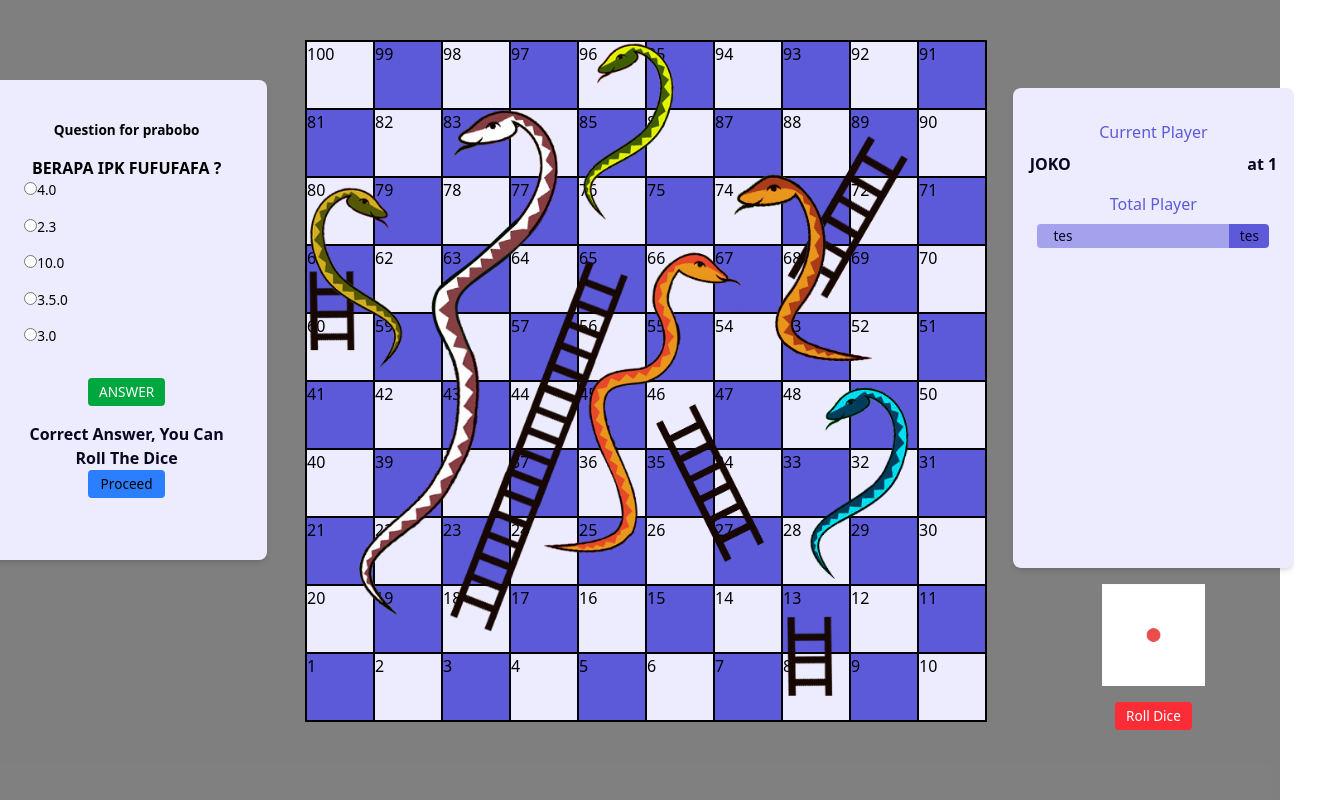
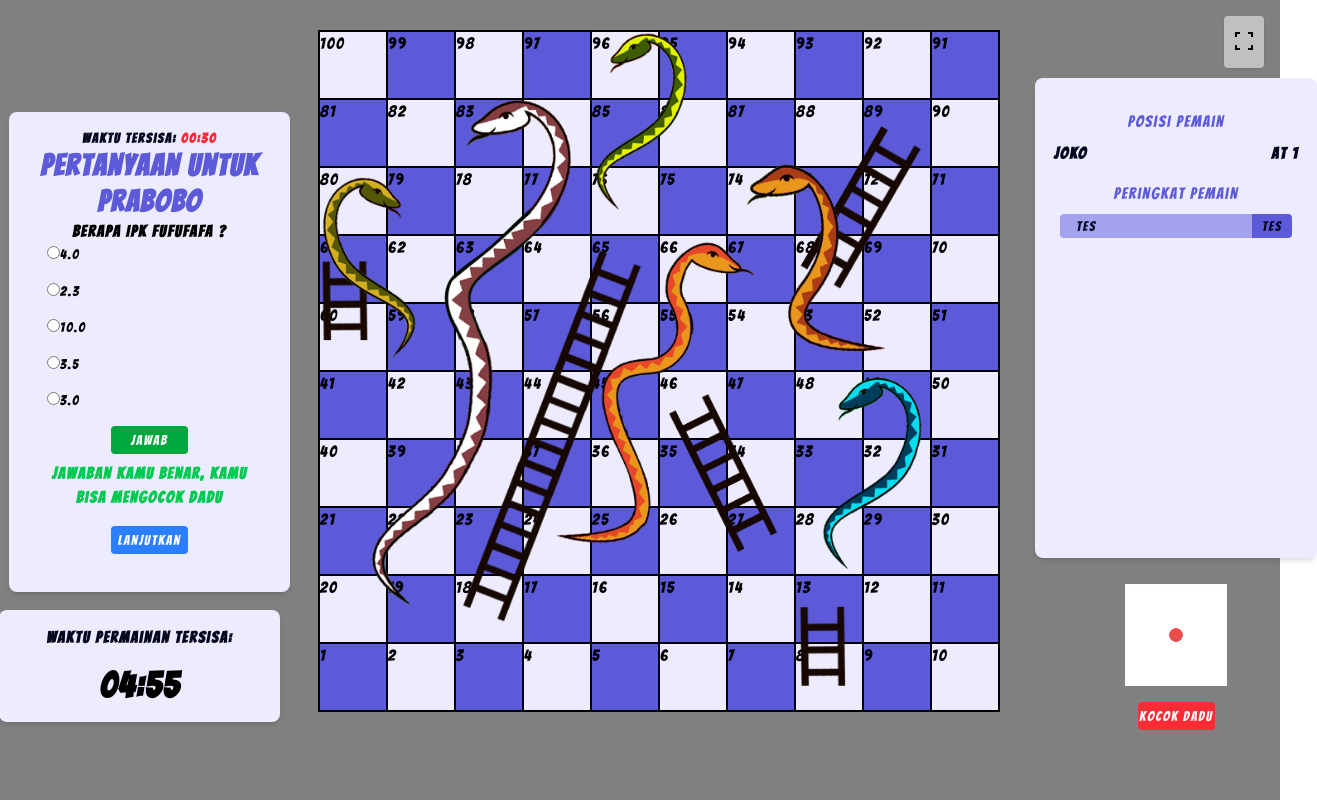
Before and after one commit to hamasfaa/nusajar-snake-ladder, a Vue app: page / in a window 1280 px wide. Shown: the whole page, 1317 px wide, since content can reach past the window. Built offline with nearby package versions, Linux system fonts and the light colour scheme.

Commit message:
Add StopWatch component and integrate it into SnakeLadderView; update translations and styles

```diff
--- a/src/assets/main.css
+++ b/src/assets/main.css
@@ -1,7 +1,11 @@
+@import url("https://fonts.googleapis.com/css2?family=Bangers&display=swap");
+@import url("https://fonts.googleapis.com/css2?family=Material+Symbols+Outlined:opsz,wght,FILL,GRAD@24,400,0,0");
+
 @import "tailwindcss";
 
 @theme {
   --color-nusajarSecondary: #edecff;
   --color-nusajarPrimary: #5d5ada;
   --color-nusajarPrimaryDark: #080720;
+  --font-nusajar: "Bangers", cursive;
 }
--- a/src/components/Dice.vue
+++ b/src/components/Dice.vue
@@ -5,7 +5,7 @@
       class="w-[6vw] h-[3.5vh] text-[1.7vh] text-white bg-red-500 rounded mt-[1vh] hover:bg-red-600 transition-colors duration-200"
       @click="rollDice"
     >
-      Roll Dice
+      Kocok Dadu
     </button>
   </div>
 </template>
--- a/src/components/Leaderboard.vue
+++ b/src/components/Leaderboard.vue
@@ -5,7 +5,7 @@
     >
       <div class="pt-[2vh] text-center">
         <label class="font-normal text-[2vh] text-nusajarPrimary">
-          Current Player
+          Posisi Pemain
         </label>
         <div class="flex font-bold justify-center mt-2">
           <p class="text-left w-[15vw] text-[2vh] text-nusajarPrimaryDark">
@@ -18,7 +18,7 @@
       </div>
       <div class="text-center mt-4">
         <label class="font-normal text-[2vh] text-nusajarPrimary">
-          Total Player
+          Peringkat Pemain
         </label>
         <div class="flex items-center justify-center h-[3vh] mt-2">
           <!-- player name -->
--- a/src/components/Question.vue
+++ b/src/components/Question.vue
@@ -3,13 +3,18 @@
     <div
       class="w-[22vw] h-[60vh] mt-[10vh] mr-[2vw] bg-nusajarSecondary rounded-lg shadow-md p-4"
     >
-      <div class="pt-[3vh] text-[1.7vh] text-center">
-        <h1 class="font-semibold">Question for prabobo</h1>
+      <div class="text-[1.7vh] text-center">
+        <h1 class="font-semibold text-red-500">
+          <span class="text-nusajarPrimaryDark">Waktu Tersisa: </span>00:30
+        </h1>
+      </div>
+      <div class="text-[1.7vh] text-center">
+        <h1 class="font-semibold text-3xl text-nusajarPrimary">
+          Pertanyaan untuk prabobo
+        </h1>
       </div>
       <div class="w-[16vw] mx-auto">
-        <p class="mt-[2vh] text-center font-bold text-[2vh]">
-          BERAPA IPK FUFUFAFA ?
-        </p>
+        <p class="text-center font-bold text-[2vh]">BERAPA IPK FUFUFAFA ?</p>
         <label
           class="block pb-[2vh] text-[1.7vh] hover:text-nusajarPrimaryDark transition-colors duration-200"
           ><input type="radio" name="mcq" value="a" />4.0</label
@@ -24,27 +29,27 @@
         >
         <label
           class="block pb-[2vh] text-[1.7vh] hover:text-nusajarPrimaryDark transition-colors duration-200"
-          ><input type="radio" name="mcq" value="d" />3.5.0</label
+          ><input type="radio" name="mcq" value="d" />3.5</label
         >
         <label
           class="block pb-[2vh] text-[1.7vh] hover:text-nusajarPrimaryDark transition-colors duration-200"
           ><input type="radio" name="mcq" value="e" />3.0</label
         >
-        <div class="text-center mt-[2vh]">
+        <div class="text-center">
           <button
             class="w-[6vw] h-[3.5vh] text-[1.7vh] text-white bg-green-600 rounded hover:bg-green-700 transition-colors duration-200"
           >
-            ANSWER
+            JAWAB
           </button>
         </div>
-        <div class="block text-center mt-[2vh] items-center">
-          <label class="block font-semibold text-nusajarPrimaryDark">
-            Correct Answer, You Can Roll The Dice
+        <div class="block text-center items-center mt-[1vh]">
+          <label class="block font-semibold text-green-500">
+            Jawaban kamu benar, kamu bisa mengocok dadu
           </label>
           <button
-            class="w-[6vw] h-[3.5vh] text-[1.7vh] text-black bg-blue-500 rounded hover:bg-blue-600 transition-colors duration-200"
+            class="w-[6vw] h-[3.5vh] text-[1.7vh] text-white bg-blue-500 rounded hover:bg-blue-600 transition-colors duration-200 mt-[2vh]"
           >
-            Proceed
+            Lanjutkan
           </button>
         </div>
       </div>
--- /dev/null
+++ b/src/components/StopWatch.vue
@@ -0,0 +1,48 @@
+<template>
+  <div class="mr-[2vw] bg-nusajarSecondary rounded-lg shadow-md p-4">
+    <div class="text-center">
+      <h1 class="font-semibold text-red-500">
+        <span class="text-nusajarPrimaryDark">Waktu Permainan Tersisa: </span>
+      </h1>
+      <p class="mt-[2vh] text-4xl font-bold">{{ formattedTime }}</p>
+    </div>
+  </div>
+</template>
+
+<script>
+export default {
+  data() {
+    return {
+      time: 300,
+      interval: null,
+    };
+  },
+  computed: {
+    formattedTime() {
+      const minutes = Math.floor(this.time / 60);
+      const seconds = this.time % 60;
+      return `${String(minutes).padStart(2, "0")}:${String(seconds).padStart(
+        2,
+        "0"
+      )}`;
+    },
+  },
+  mounted() {
+    this.startTimer();
+  },
+  beforeDestroy() {
+    clearInterval(this.interval);
+  },
+  methods: {
+    startTimer() {
+      this.interval = setInterval(() => {
+        if (this.time > 0) {
+          this.time--;
+        } else {
+          clearInterval(this.interval);
+        }
+      }, 1000);
+    },
+  },
+};
+</script>
--- a/src/views/SnakeLadderView.vue
+++ b/src/views/SnakeLadderView.vue
@@ -1,15 +1,32 @@
 <template>
-  <div class="bg-black/[50%] h-[100vh] flex justify-center">
-    <div class="">
-      <Question />
-    </div>
+  <div
+    class="bg-black/[50%] h-[100vh] flex justify-center font-nusajar tracking-widest"
+  >
     <div class="pt-[4vh] flex justify-center">
-      <Board />
+      <div class="block ml-[2vw] space-y-7">
+        <div class="animate-floaty-horizontal">
+          <Question />
+        </div>
+        <div class="animate-floaty">
+          <StopWatch />
+        </div>
+      </div>
+      <Board class="animate-floaty" />
       <div class="pt-[7vh] block ml-[2vw]">
-        <Leaderboard />
-        <Dice />
+        <Leaderboard class="animate-floaty-diagonal" />
+        <Dice class="animate-floaty-horizontal" />
       </div>
     </div>
+  </div>
+  <div class="absolute top-4 right-4 z-10 flex gap-4 items-center">
+    <button
+      @click="toggleFullScreen"
+      class="p-2 rounded shadow text-3xl bg-white/[50%]"
+    >
+      <span class="material-symbols-outlined">
+        {{ isFullScreen ? "close_fullscreen" : "fullscreen" }}
+      </span>
+    </button>
   </div>
 </template>
 
@@ -18,12 +35,81 @@ import Leaderboard from "@/components/Leaderboard.vue";
 import Dice from "@/components/Dice.vue";
 import Question from "@/components/Question.vue";
 import Board from "@/components/Board.vue";
+import StopWatch from "@/components/StopWatch.vue";
+
 export default {
   components: {
     Leaderboard,
     Dice,
     Question,
     Board,
+    StopWatch,
+  },
+  data() {
+    return {
+      isFullScreen: false,
+    };
+  },
+  methods: {
+    toggleFullScreen() {
+      if (!document.fullscreenElement) {
+        document.documentElement.requestFullscreen();
+        this.isFullScreen = true;
+      } else {
+        document.exitFullscreen();
+        this.isFullScreen = false;
+      }
+    },
   },
 };
 </script>
+
+<style scoped>
+@keyframes floaty {
+  0% {
+    transform: translateY(0%);
+  }
+  50% {
+    transform: translateY(-10px);
+  }
+  100% {
+    transform: translateY(0%);
+  }
+}
+
+@keyframes floaty-horizontal {
+  0% {
+    transform: translateX(0%);
+  }
+  50% {
+    transform: translateX(10px);
+  }
+  100% {
+    transform: translateX(0%);
+  }
+}
+
+@keyframes floaty-diagonal {
+  0% {
+    transform: translate(0%, 0%);
+  }
+  50% {
+    transform: translate(10px, -10px);
+  }
+  100% {
+    transform: translate(0%, 0%);
+  }
+}
+
+.animate-floaty {
+  animation: floaty 2s ease-in-out infinite;
+}
+
+.animate-floaty-horizontal {
+  animation: floaty-horizontal 2s ease-in-out infinite;
+}
+
+.animate-floaty-diagonal {
+  animation: floaty-diagonal 2s ease-in-out infinite;
+}
+</style>
```
